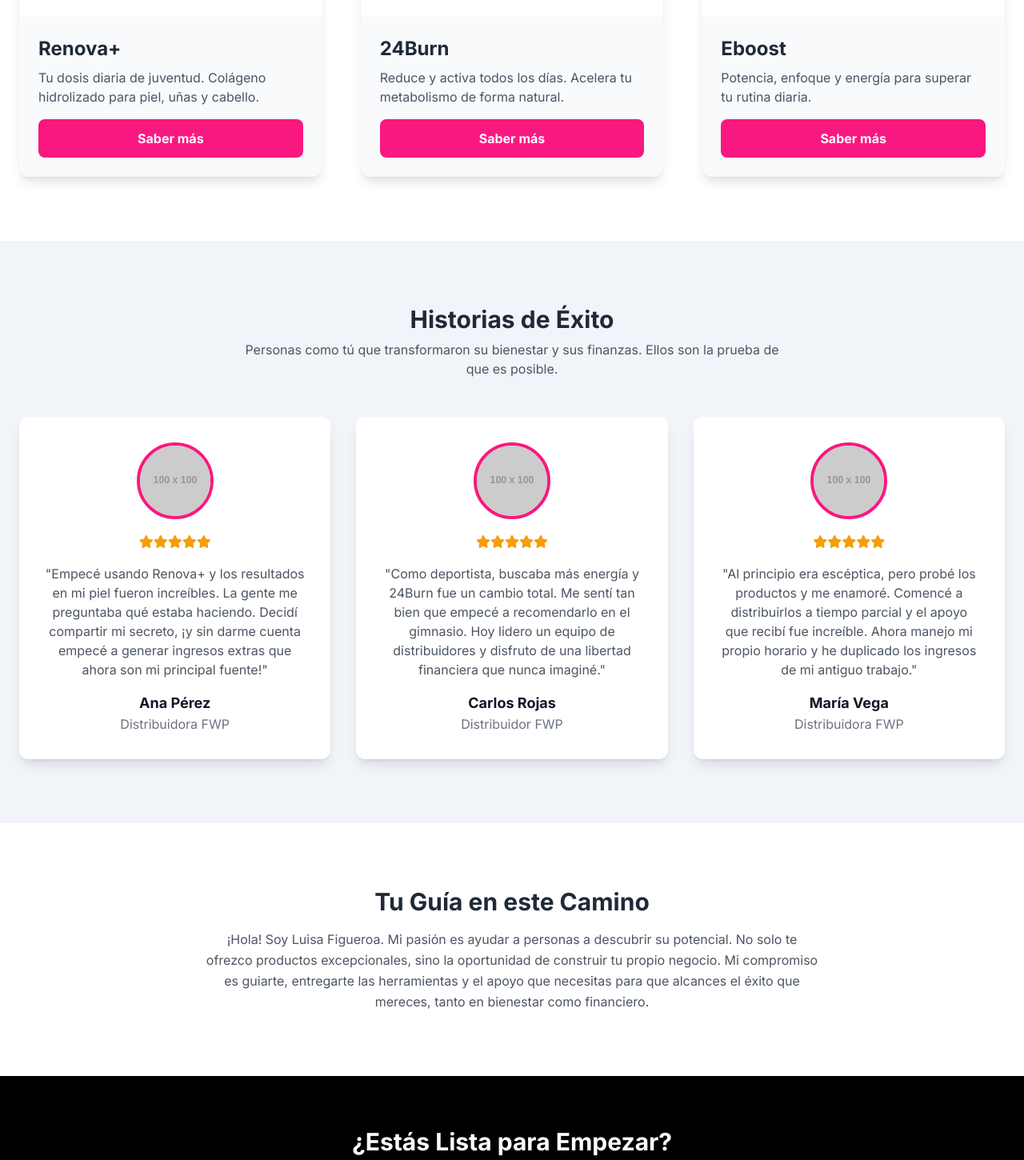
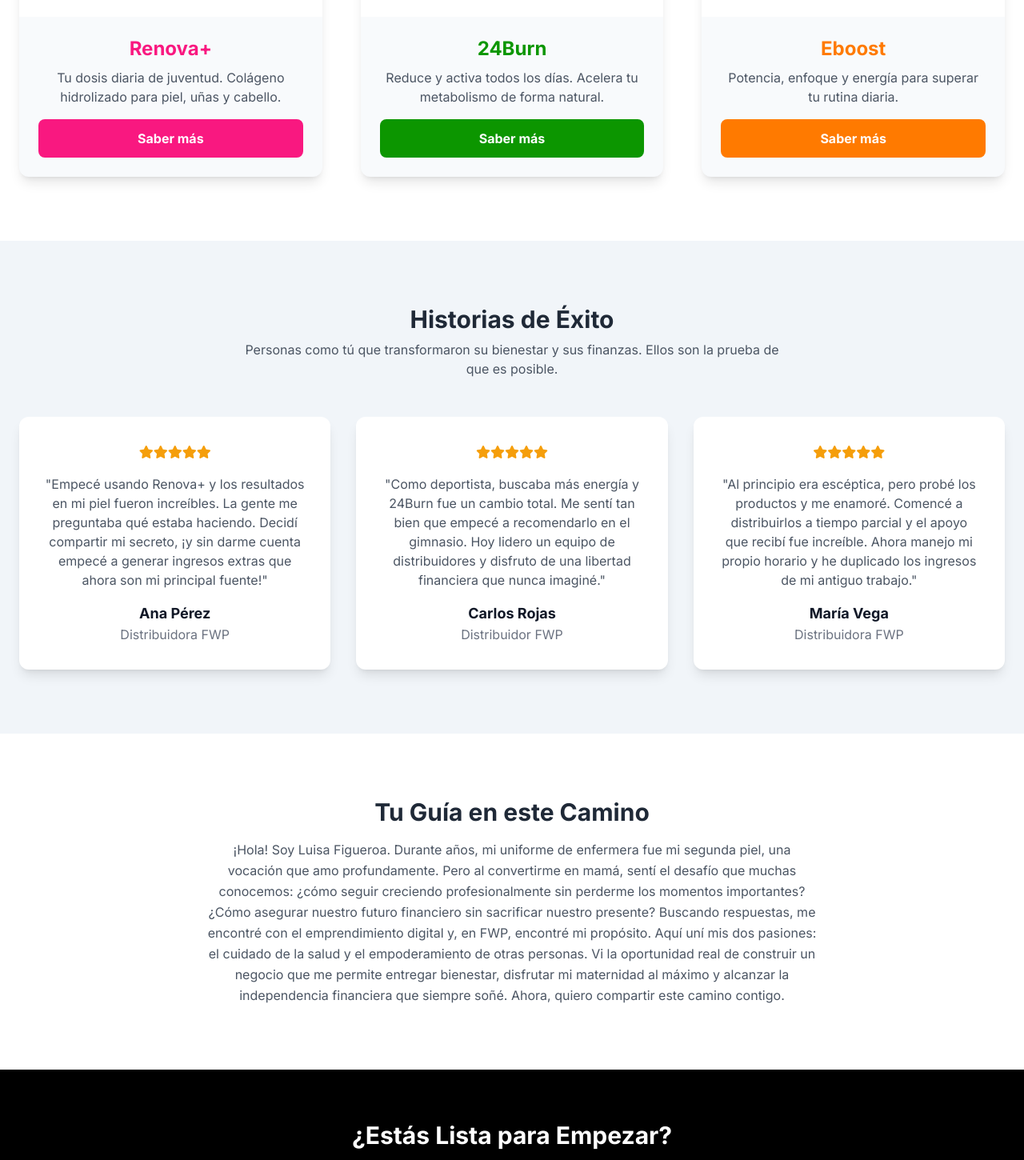
Before and after one commit to luisafigueroaoficial/Home-FWP, a plain HTML site: page Index.html in a window 1280 px wide. Shown: the part 1119-2569 px from the top of the page at 80% size. Drawn offline with nearby package versions, Linux system fonts and the light colour scheme; placeholder pictures from the web are drawn by us.

Commit message:
Add files via upload

```diff
--- a/Index.html
+++ b/Index.html
@@ -3,7 +3,33 @@
 <head>
     <meta charset="UTF-8">
     <meta name="viewport" content="width=device-width, initial-scale=1.0">
-    <title>FWP Oportunidad de Negocio - Luisa Figueroa</title>
+
+    <!-- Metatags SEO para Chile -->
+    <title>FWP Oportunidad de Negocio Chile - Luisa Figueroa</title>
+    <meta name="description" content="Únete a FWP con Luisa Figueroa en Chile. Una oportunidad de negocio para emprendedoras con productos de bienestar. Genera ingresos y transforma tu vida.">
+    <meta name="keywords" content="FWP Chile, negocio multinivel Chile, emprender en Chile, Luisa Figueroa, Renova+, 24Burn, Eboost, ingresos extras, emprendimiento digital, salud y bienestar">
+    <meta name="author" content="Luisa Figueroa">
+    <meta name="robots" content="index, follow">
+    <meta http-equiv="Content-Language" content="es-CL">
+    <meta name="geo.region" content="CL">
+    <meta name="geo.placename" content="Chile">
+
+    <!-- Open Graph Meta Tags (para redes sociales como Facebook) -->
+    <meta property="og:title" content="FWP Oportunidad de Negocio - Luisa Figueroa Chile">
+    <meta property="og:description" content="Descubre cómo emprender con productos de salud y bienestar en Chile. Únete a mi equipo y alcanza tu independencia financiera.">
+    <meta property="og:image" content="https://storage.googleapis.com/gemini-prod-us-west1-d00c/prompt_images/IMG-20250625-WA0056.jpg"> <!-- URL de una imagen representativa -->
+    <meta property="og:url" content="https://www.tu-dominio.cl"> <!-- URL de tu página cuando la publiques -->
+    <meta property="og:type" content="website">
+    <meta property="og:locale" content="es_ES">
+    <meta property="og:site_name" content="FWP Luisa Figueroa">
+
+    <!-- Twitter Card Meta Tags -->
+    <meta name="twitter:card" content="summary_large_image">
+    <meta name="twitter:title" content="FWP Oportunidad de Negocio - Luisa Figueroa Chile">
+    <meta name="twitter:description" content="Descubre cómo emprender con productos de salud y bienestar en Chile. Únete a mi equipo y alcanza tu independencia financiera.">
+    <meta name="twitter:image" content="https://storage.googleapis.com/gemini-prod-us-west1-d00c/prompt_images/IMG-20250625-WA0056.jpg"> <!-- URL de una imagen representativa -->
+
+
     <!-- Tailwind CSS -->
     <script src="https://cdn.tailwindcss.com"></script>
     <!-- Google Fonts: Inter -->
@@ -45,6 +71,15 @@
         .hover\:bg-brand-accent-dark:hover { background-color: #E01270; } /* Darker Pink */
         .text-brand-accent { color: #F91880; }
         .border-brand-accent { border-color: #F91880; }
+
+        /* Custom Colors for Products */
+        .text-burn-green { color: #0c9600; }
+        .bg-burn-green { background-color: #0c9600; }
+        .hover\:bg-burn-green-dark:hover { background-color: #0a7d00; }
+
+        .text-eboost-orange { color: #ff7a00; }
+        .bg-eboost-orange { background-color: #ff7a00; }
+        .hover\:bg-eboost-orange-dark:hover { background-color: #e66e00; }
 
         .hero-section {
             background-color: #000000;
@@ -98,7 +133,7 @@
         <section id="inicio" class="hero-section text-white min-h-[70vh] flex items-center justify-center py-20">
             <div class="text-center max-w-3xl mx-auto px-4">
                 <h1 class="text-4xl md:text-6xl font-bold leading-tight mb-4">Transforma tu Vida y Finanzas con FWP</h1>
-                <p class="text-lg md:text-xl mb-8 text-slate-200">Descubre una oportunidad única para emprender, generar ingresos y crecer con productos que la gente ama.</p>
+                <p class="text-lg md:text-xl mb-8 text-slate-200">Descubre una oportunidad única para emprender, generar ingresos y crecer con productos de consumo masivo y recurrente.</p>
                 <a href="https://wa.me/message/FEK7ATUCN4VDM1" target="_blank" class="bg-brand-accent text-white font-bold py-3 px-8 rounded-full hover:bg-brand-accent-dark transition duration-300 text-lg shadow-lg">Quiero Emprender</a>
             </div>
         </section>
@@ -117,8 +152,8 @@
                             <img src="https://storage.googleapis.com/gemini-prod-us-west1-d00c/prompt_images/IMG-20250625-WA0056.jpg" alt="Producto Renova Plus" class="max-h-full object-contain">
                         </div>
                         <div class="p-6 flex-grow flex flex-col">
-                            <h3 class="text-2xl font-bold mb-2 text-gray-800">Renova+</h3>
-                            <p class="text-gray-600 flex-grow mb-4">Tu dosis diaria de juventud. Colágeno hidrolizado para piel, uñas y cabello.</p>
+                            <h3 class="text-2xl font-bold text-brand-accent text-center mb-2">Renova+</h3>
+                            <p class="text-gray-600 flex-grow mb-4 text-center">Tu dosis diaria de juventud. Colágeno hidrolizado para piel, uñas y cabello.</p>
                             <a href="#" class="mt-auto w-full text-center bg-brand-accent text-white font-bold py-3 px-6 rounded-lg hover:bg-brand-accent-dark transition duration-300">Saber más</a>
                         </div>
                     </div>
@@ -129,9 +164,9 @@
                             <img src="https://storage.googleapis.com/gemini-prod-us-west1-d00c/prompt_images/IMG-20250625-WA0067.jpg" alt="Producto 24Burn" class="max-h-full object-contain">
                         </div>
                         <div class="p-6 flex-grow flex flex-col">
-                            <h3 class="text-2xl font-bold mb-2 text-gray-800">24Burn</h3>
-                            <p class="text-gray-600 flex-grow mb-4">Reduce y activa todos los días. Acelera tu metabolismo de forma natural.</p>
-                            <a href="#" class="mt-auto w-full text-center bg-brand-accent text-white font-bold py-3 px-6 rounded-lg hover:bg-brand-accent-dark transition duration-300">Saber más</a>
+                            <h3 class="text-2xl font-bold text-burn-green text-center mb-2">24Burn</h3>
+                            <p class="text-gray-600 flex-grow mb-4 text-center">Reduce y activa todos los días. Acelera tu metabolismo de forma natural.</p>
+                            <a href="#" class="mt-auto w-full text-center bg-burn-green text-white font-bold py-3 px-6 rounded-lg hover:bg-burn-green-dark transition duration-300">Saber más</a>
                         </div>
                     </div>
 
@@ -141,9 +176,9 @@
                             <img src="https://storage.googleapis.com/gemini-prod-us-west1-d00c/prompt_images/MOCKUP-CAJA-EBOOST-CHILE.jpg" alt="Producto Eboost" class="max-h-full object-contain">
                         </div>
                         <div class="p-6 flex-grow flex flex-col">
-                            <h3 class="text-2xl font-bold mb-2 text-gray-800">Eboost</h3>
-                            <p class="text-gray-600 flex-grow mb-4">Potencia, enfoque y energía para superar tu rutina diaria.</p>
-                            <a href="#" class="mt-auto w-full text-center bg-brand-accent text-white font-bold py-3 px-6 rounded-lg hover:bg-brand-accent-dark transition duration-300">Saber más</a>
+                            <h3 class="text-2xl font-bold text-eboost-orange text-center mb-2">Eboost</h3>
+                            <p class="text-gray-600 flex-grow mb-4 text-center">Potencia, enfoque y energía para superar tu rutina diaria.</p>
+                            <a href="#" class="mt-auto w-full text-center bg-eboost-orange text-white font-bold py-3 px-6 rounded-lg hover:bg-eboost-orange-dark transition duration-300">Saber más</a>
                         </div>
                     </div>
                 </div>
@@ -158,7 +193,6 @@
                 <div class="grid grid-cols-1 md:grid-cols-2 lg:grid-cols-3 gap-8">
                     <!-- Testimonial 1 -->
                     <div class="bg-white p-8 rounded-xl shadow-lg testimonial-card text-center">
-                        <img src="https://placehold.co/100x100/E2E8F0/4A5568?text=Ana" alt="Testimonio de Ana" class="w-24 h-24 rounded-full mx-auto mb-4 border-4 border-brand-accent">
                         <div class="mb-4">
                             <i class="fas fa-star"></i><i class="fas fa-star"></i><i class="fas fa-star"></i><i class="fas fa-star"></i><i class="fas fa-star"></i>
                         </div>
@@ -168,7 +202,6 @@
                     </div>
                     <!-- Testimonial 2 -->
                     <div class="bg-white p-8 rounded-xl shadow-lg testimonial-card text-center">
-                        <img src="https://placehold.co/100x100/E2E8F0/4A5568?text=Carlos" alt="Testimonio de Carlos" class="w-24 h-24 rounded-full mx-auto mb-4 border-4 border-brand-accent">
                         <div class="mb-4">
                            <i class="fas fa-star"></i><i class="fas fa-star"></i><i class="fas fa-star"></i><i class="fas fa-star"></i><i class="fas fa-star"></i>
                         </div>
@@ -178,7 +211,6 @@
                     </div>
                     <!-- Testimonial 3 -->
                     <div class="bg-white p-8 rounded-xl shadow-lg testimonial-card text-center">
-                        <img src="https://placehold.co/100x100/E2E8F0/4A5568?text=Maria" alt="Testimonio de Maria" class="w-24 h-24 rounded-full mx-auto mb-4 border-4 border-brand-accent">
                         <div class="mb-4">
                             <i class="fas fa-star"></i><i class="fas fa-star"></i><i class="fas fa-star"></i><i class="fas fa-star"></i><i class="fas fa-star"></i>
                         </div>
@@ -195,7 +227,7 @@
             <div class="container mx-auto px-6 text-center">
                  <h2 class="text-3xl font-bold text-gray-800 mb-4">Tu Guía en este Camino</h2>
                  <p class="max-w-3xl mx-auto text-gray-600 leading-relaxed">
-                     ¡Hola! Soy Luisa Figueroa. Mi pasión es ayudar a personas a descubrir su potencial. No solo te ofrezco productos excepcionales, sino la oportunidad de construir tu propio negocio. Mi compromiso es guiarte, entregarte las herramientas y el apoyo que necesitas para que alcances el éxito que mereces, tanto en bienestar como financiero.
+                     ¡Hola! Soy Luisa Figueroa. Durante años, mi uniforme de enfermera fue mi segunda piel, una vocación que amo profundamente. Pero al convertirme en mamá, sentí el desafío que muchas conocemos: ¿cómo seguir creciendo profesionalmente sin perderme los momentos importantes? ¿Cómo asegurar nuestro futuro financiero sin sacrificar nuestro presente? Buscando respuestas, me encontré con el emprendimiento digital y, en FWP, encontré mi propósito. Aquí uní mis dos pasiones: el cuidado de la salud y el empoderamiento de otras personas. Vi la oportunidad real de construir un negocio que me permite entregar bienestar, disfrutar mi maternidad al máximo y alcanzar la independencia financiera que siempre soñé. Ahora, quiero compartir este camino contigo.
                  </p>
             </div>
         </section>
```
Also changed, not shown: Landing page Renova.html (+9 -14 lines).
